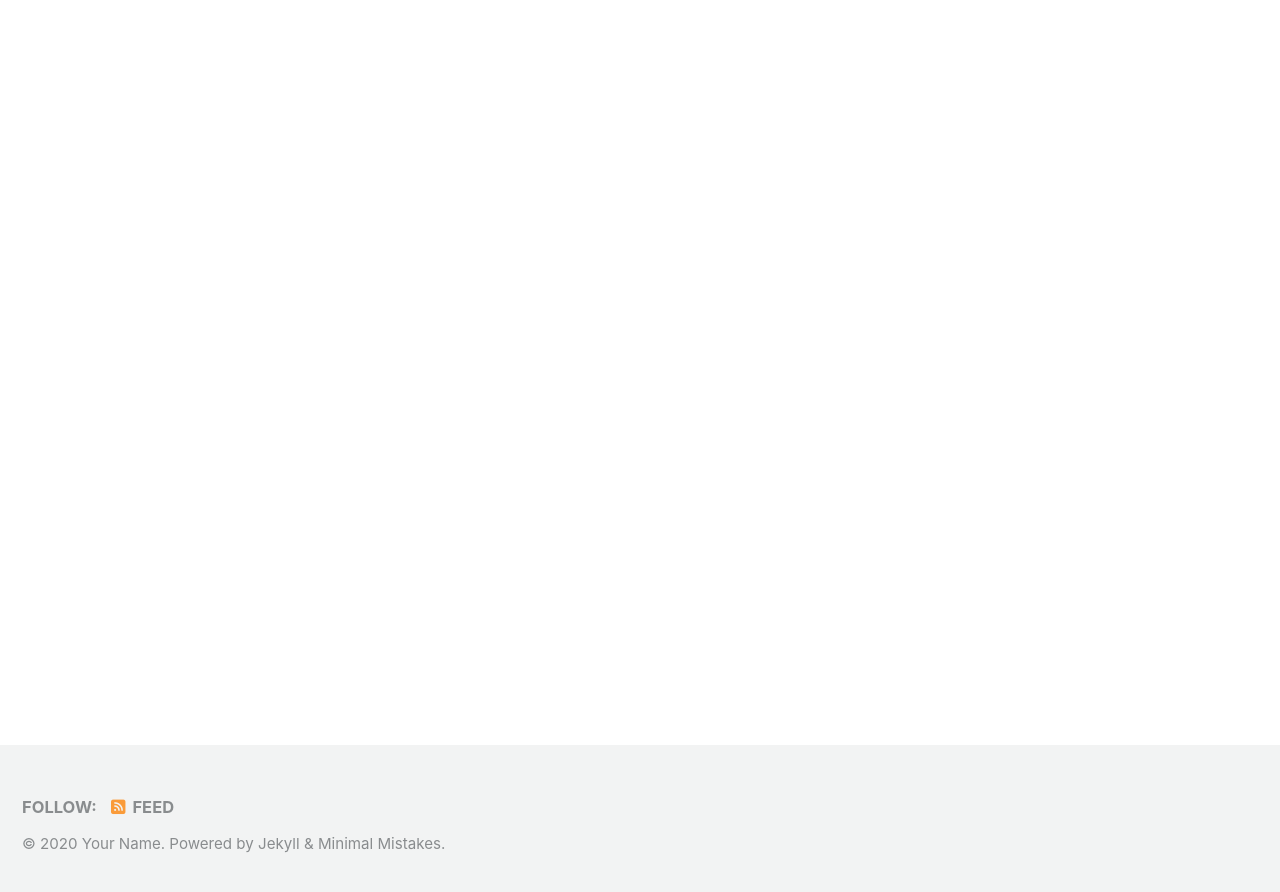
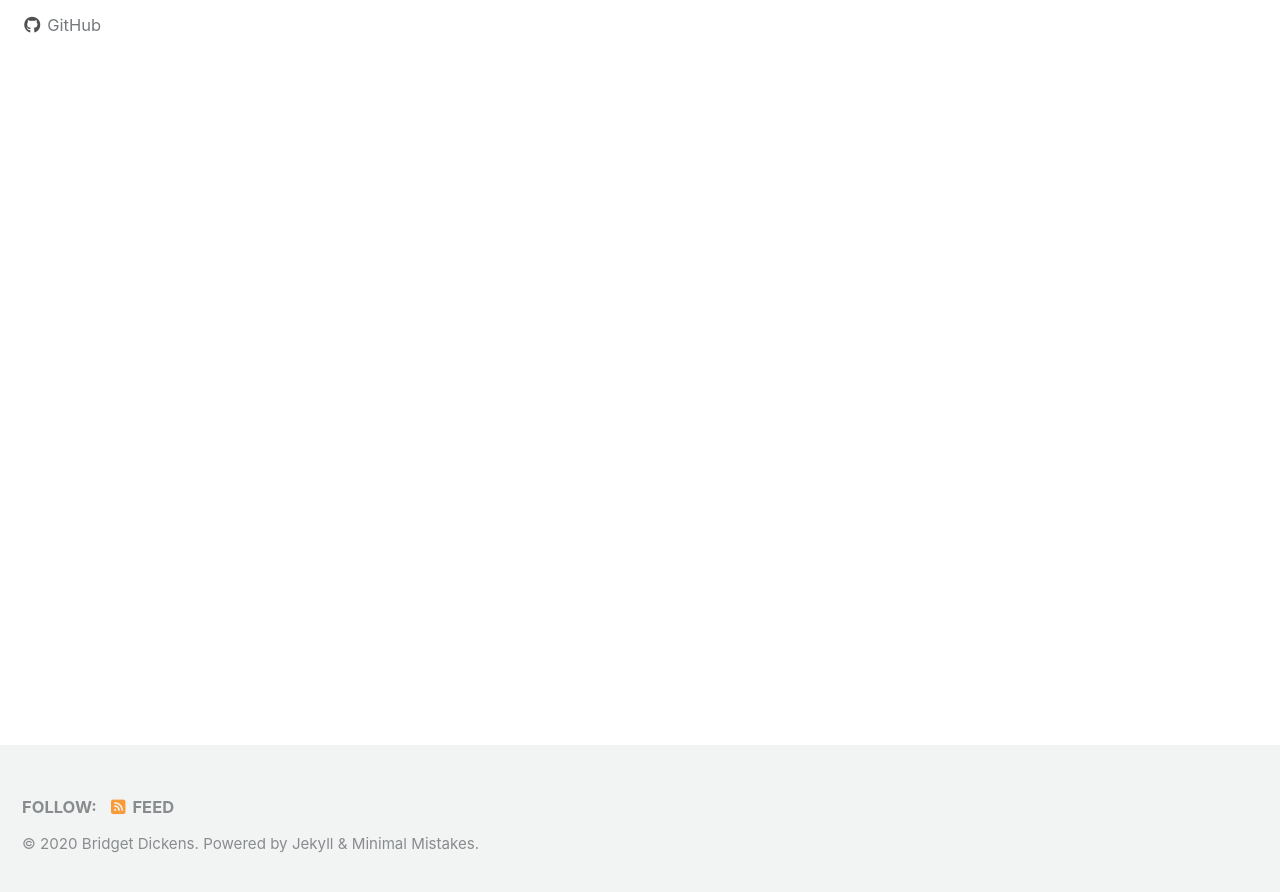
Before and after one commit to badickens/badickens.github.io, a Jekyll site: the page built from index.html, in a window 1280 px wide and 900 px high, scrolled down 222 px. Shown: the top 892 px of the window. Built offline with Jekyll 4.4.1, drawn with Linux system fonts in a browser that asks for light colours; cached includes are drawn as plain includes; nearby versions of some CDN libraries; the list of posts is cut into pages by our own code; some of the changed text lies outside the part shown.

Commit message:
Added initial changes to _config.yml

```diff
--- a/_config.yml
+++ b/_config.yml
@@ -16,11 +16,11 @@ minimal_mistakes_skin    : "default" # "air", "aqua", "contrast", "dark", "dirt"
 
 # Site Settings
 locale                   : "en-US"
-title                    : "Site Title"
+title                    : "Bridget Dickens"
 title_separator          : "-"
 subtitle                 : # site tagline that appears below site title in masthead
-name                     : "Your Name"
-description              : "An amazing website."
+name                     : "Bridget Dickens"
+description              : "Data Science Portfolio"
 url                      : # the base hostname & protocol for your site e.g. "https://mmistakes.github.io"
 baseurl                  : # the subpath of your site, e.g. "/blog"
 repository               : # GitHub username/repo-name e.g. "mmistakes/minimal-mistakes"
@@ -107,10 +107,10 @@ analytics:
 
 # Site Author
 author:
-  name             : "Your Name"
+  name             : "Bridget Dickens"
   avatar           : # path of avatar image, e.g. "/assets/images/bio-photo.jpg"
-  bio              : "I am an **amazing** person."
-  location         : "Somewhere"
+  bio              : "Data Science Portfolio"
+  location         : "Los Angeles, CA"
   email            :
   links:
     - label: "Email"
@@ -127,7 +127,10 @@ author:
       # url: "https://facebook.com/"
     - label: "GitHub"
       icon: "fab fa-fw fa-github"
-      # url: "https://github.com/"
+      url: "https://github.com/badickens/"
+    - label: "LinkedIn"
+      icon: "fab fa-fw fa-linkedin"
+      # url: "https://linkedin.com/"
     - label: "Instagram"
       icon: "fab fa-fw fa-instagram"
       # url: "https://instagram.com/"
@@ -293,3 +296,11 @@ defaults:
       comments: # true
       share: true
       related: true
+
+  # _pages
+  - scope:
+      path: ""
+      type: pages
+    values:
+      layout: single
+      author_profile: true
```
